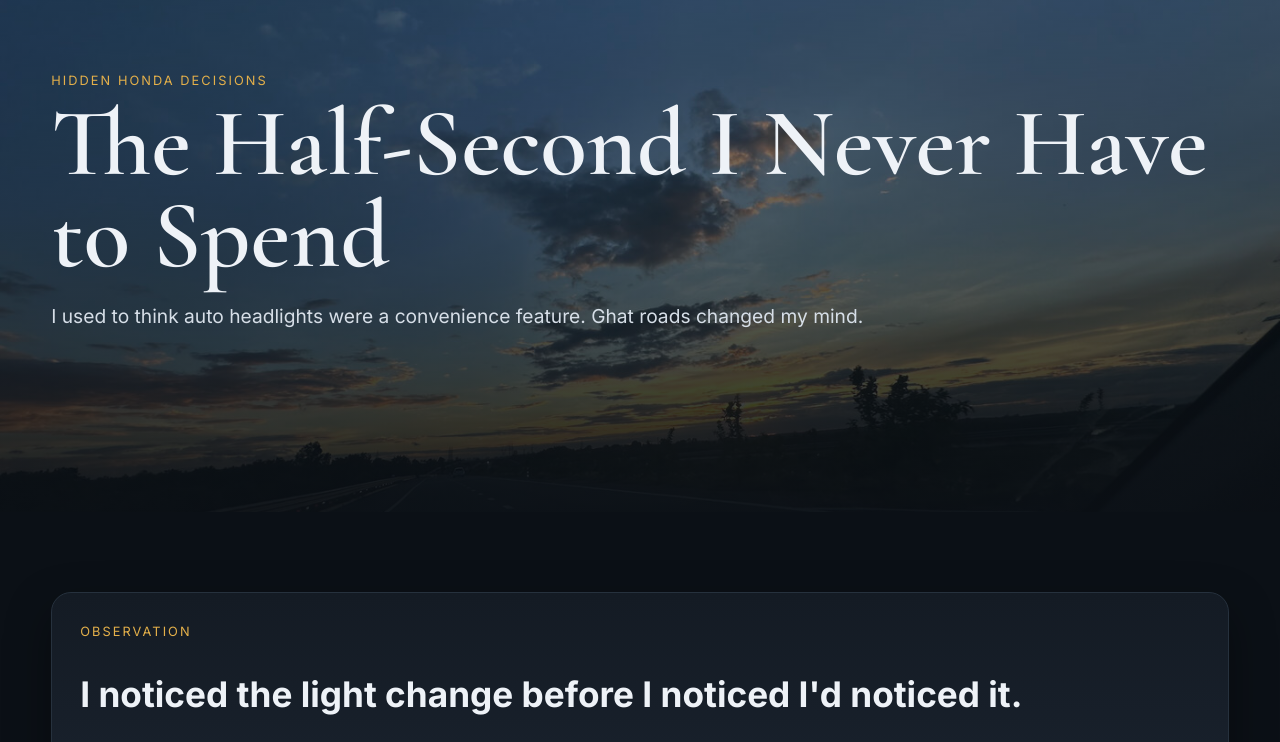
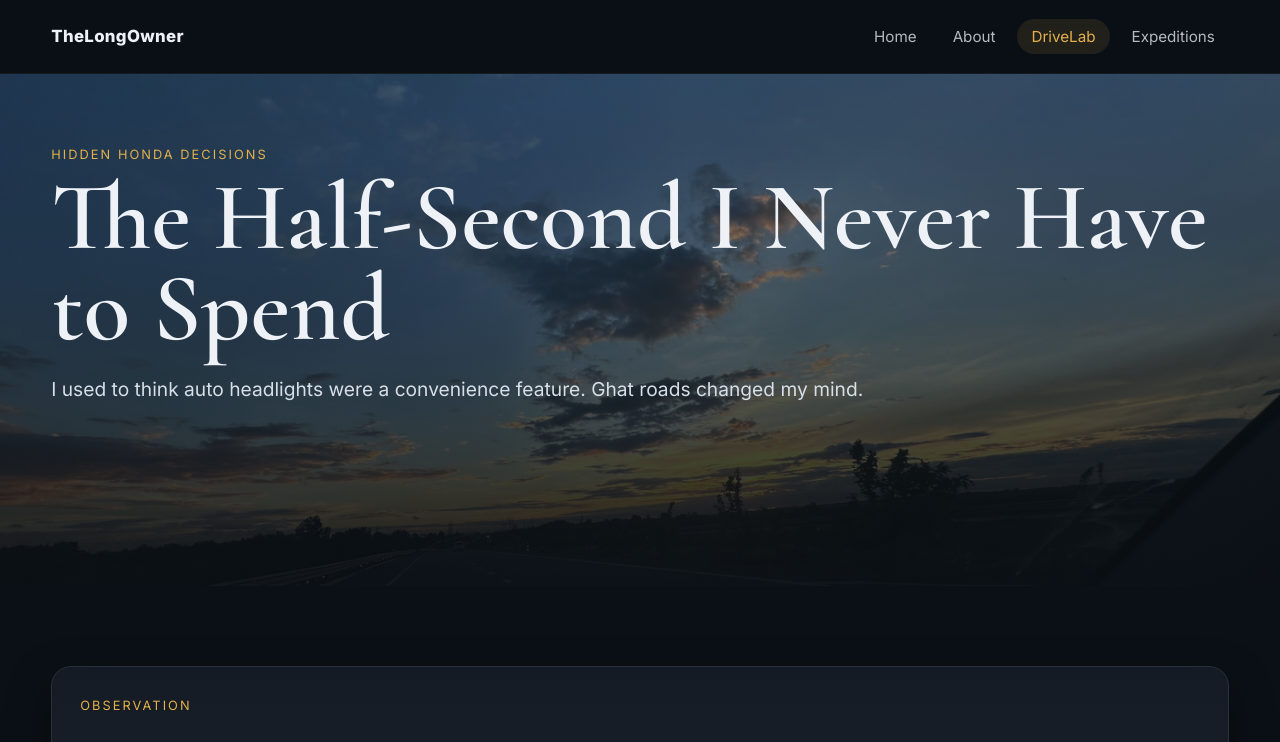
Before and after one commit to sfdc1984/TheLongOwner, a plain HTML site: page auto-headlights.html in a window 1280 px wide. Shown: the top 742 px of the page. Drawn offline with nearby package versions, Linux system fonts and the light colour scheme.

Commit message:
Update auto-headlights.html

```diff
--- a/auto-headlights.html
+++ b/auto-headlights.html
@@ -99,6 +99,7 @@ already happened before they consciously registered the drop in light.
 <div id="site-footer"></div>
 
 <script src="app.js"></script>
+<script src="includes.js"></script>
 
 </body>
 </html>
```
